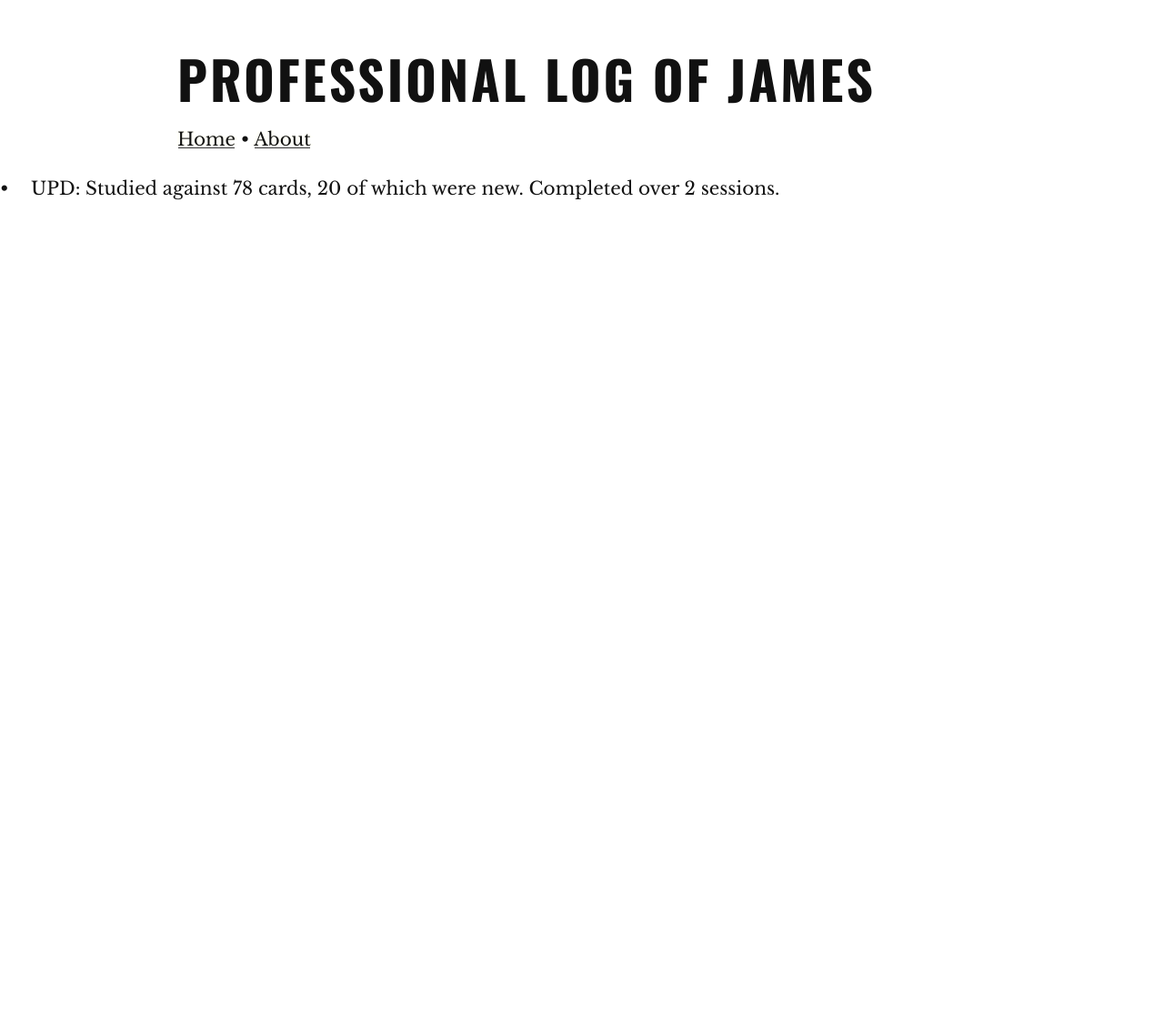
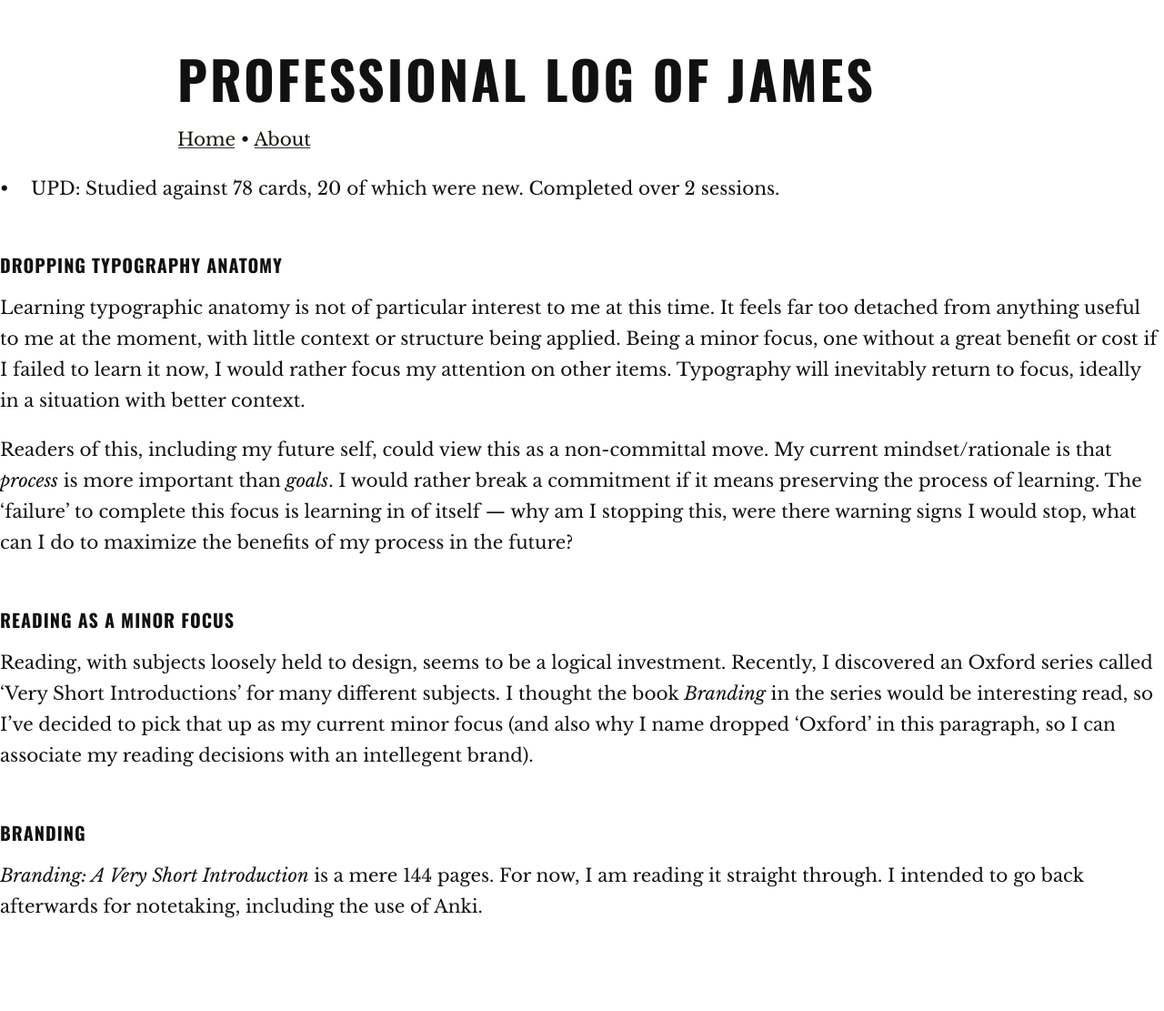
Before and after one commit to jpex/log, a Jekyll site: the page built from _posts/2017-12-11-38.md, in a window 1280 px wide. Shown: the whole page at 91% size. Built offline with Jekyll 4.4.1, drawn with Linux system fonts in a browser that asks for light colours; before the commit the page ends 900 px from its top, so only the background shows below that.

Commit message:
Update 2017-12-11-38.md

```diff
--- a/_posts/2017-12-11-38.md
+++ b/_posts/2017-12-11-38.md
@@ -1,5 +1,20 @@
 ---
-tags: UPD
+tags: UPD typography meta branding
 ---
 
 * UPD: Studied against 78 cards, 20 of which were new. Completed over 2 sessions.
+
+### Dropping Typography Anatomy
+
+Learning typographic anatomy is not of particular interest to me at this time. It feels far too detached from anything useful to me at the moment, with little context or structure being applied. Being a minor focus, one without a great benefit or cost if I failed to learn it now, I would rather focus my attention on other items. Typography will inevitably return to focus, ideally in a situation with better context.
+
+Readers of this, including my future self, could view this as a non-committal move. My current mindset/rationale is that *process* is more important than *goals*. I would rather break a commitment if it means preserving the process of learning. The 'failure' to complete this focus is learning in of itself — why am I stopping this, were there warning signs I would stop, what can I do to maximize the benefits of my process in the future?
+
+### Reading as a minor focus
+
+Reading, with subjects loosely held to design, seems to be a logical investment. Recently, I discovered an Oxford series called 'Very Short Introductions' for many different subjects. I thought the book *Branding* in the series would be interesting read, so I've decided to pick that up as my current minor focus (and also why I name dropped 'Oxford' in this paragraph, so I can associate my reading decisions with an intellegent brand).
+
+
+### Branding
+
+*Branding: A Very Short Introduction* is a mere 144 pages. For now, I am reading it straight through. I intended to go back afterwards for notetaking, including the use of Anki.
```
